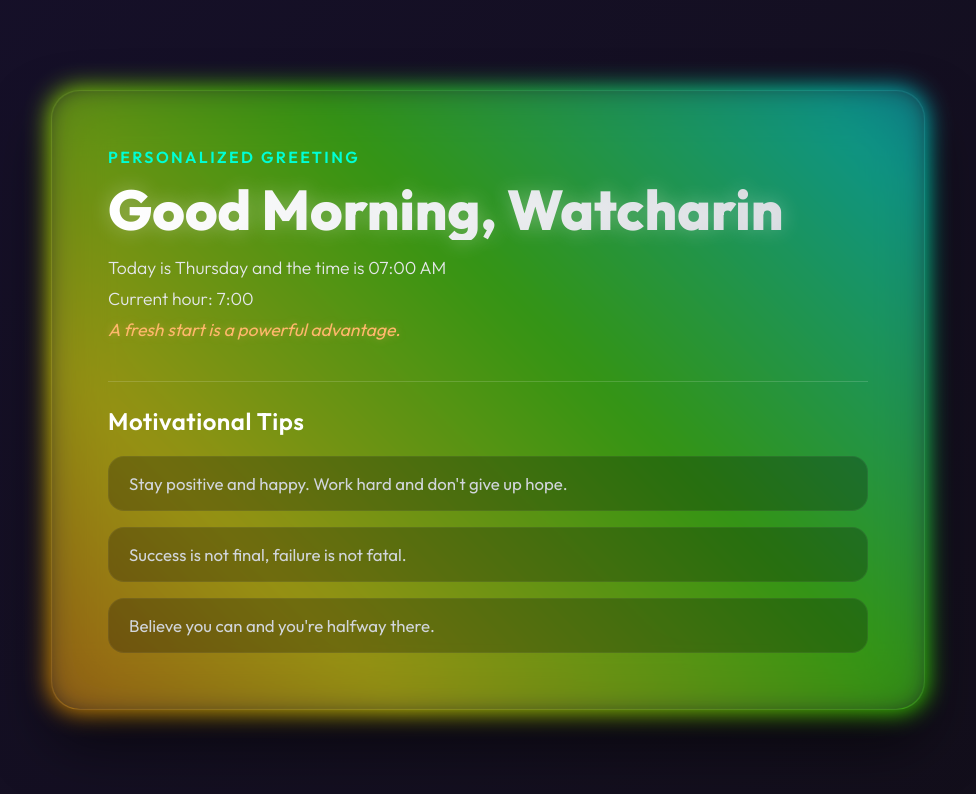
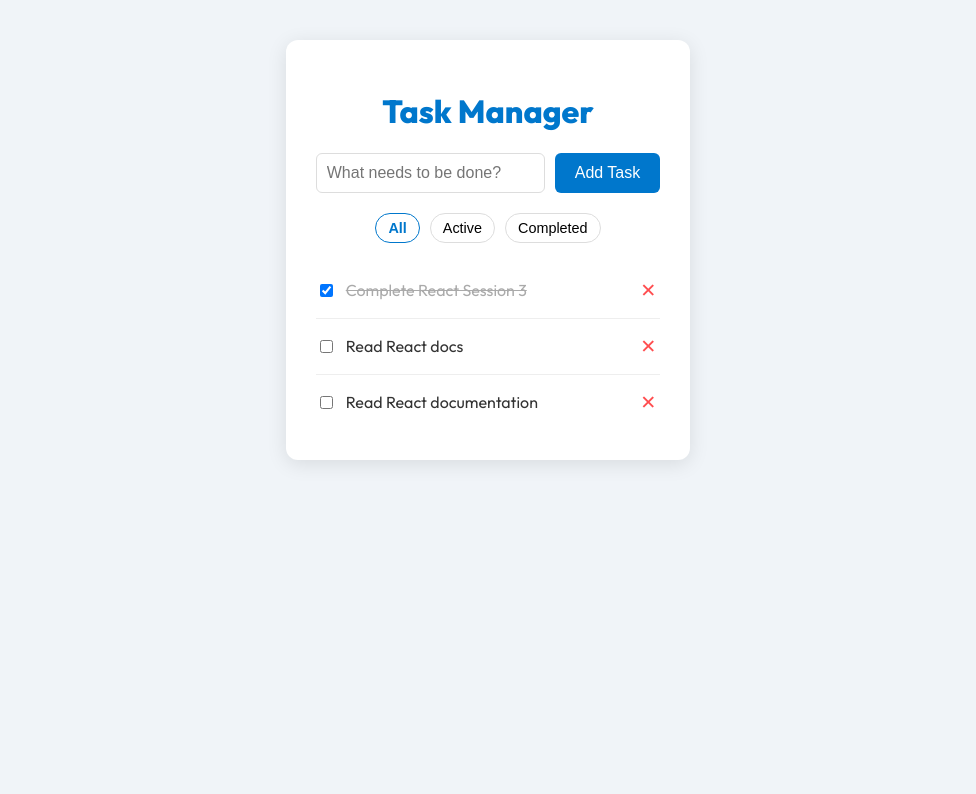
Before and after one commit to Staywithzee/Reacts, a React (Vite) app in the folder react/: page / in a window 1280 px wide. Shown: the top 794 px of the page, without its empty margins (152-1128 px from the left). Built offline with nearby package versions, Linux system fonts and the light colour scheme.

Commit message:
feat: implement task management functionality with add, toggle, delete, and filter features

```diff
--- a/react/src/App.css
+++ b/react/src/App.css
@@ -1,187 +1,117 @@
-.page {
-  min-height: 100vh;
+body {
+  background: #f0f4f8;
+}
+
+.todo-card {
+  background: white;
+  border-radius: 12px;
+  padding: 30px;
+  max-width: 500px;
+  margin: 40px auto;
+  box-shadow: 0 4px 20px rgba(0, 0, 0, 0.1);
+  color: #333;
+}
+
+h1 {
+  text-align: center;
+  color: #0077cc;
+}
+
+.task-item.completed span {
+  text-decoration: line-through;
+  color: #aaa;
+}
+
+.filter-btn.active-filter {
+  border-color: #0077cc;
+  color: #0077cc;
+  font-weight: bold;
+}
+
+/* Supplementary Layout Styles for Lab Steps */
+.task-form {
+  display: flex;
+  gap: 10px;
+  margin-bottom: 20px;
+}
+
+.task-input {
+  flex: 1;
+  padding: 10px;
+  border: 1px solid #ddd;
+  border-radius: 6px;
+  font-size: 1rem;
+}
+
+.add-btn {
+  padding: 10px 20px;
+  background: #0077cc;
+  color: white;
+  border: none;
+  border-radius: 6px;
+  cursor: pointer;
+  font-size: 1rem;
+}
+
+.add-btn:hover {
+  background: #005fa3;
+}
+
+.filter-group {
   display: flex;
   justify-content: center;
-  align-items: center;
-  padding: 24px;
-  box-sizing: border-box;
+  gap: 10px;
+  margin-bottom: 20px;
 }
 
-.card {
-  position: relative;
-  width: min(760px, 92vw);
-  border-radius: 28px;
-  padding: 3.5rem;
-  /* Glassmorphism Inner Container */
-  background: rgba(30, 25, 45, 0.4);
-  backdrop-filter: blur(25px);
-  -webkit-backdrop-filter: blur(25px);
-  border: 1px solid rgba(255, 255, 255, 0.08);
-  box-shadow: 0 30px 60px rgba(0, 0, 0, 0.6), inset 0 0 0 1px rgba(255, 255, 255, 0.05);
-  transition: transform 0.5s cubic-bezier(0.175, 0.885, 0.32, 1.275);
+.filter-btn {
+  padding: 6px 12px;
+  border: 1px solid #ddd;
+  background: white;
+  border-radius: 20px;
+  cursor: pointer;
+  font-size: 0.9rem;
 }
 
-.card:hover {
-  transform: translateY(-10px) scale(1.02);
+.filter-btn:hover {
+  background: #f8f9fa;
 }
 
-/* === The Animated Rainbow Glowing Border Effect === */
-.card::before {
-  content: '';
-  position: absolute;
-  /* Slightly expand behind the card */
-  top: -3px; left: -3px; right: -3px; bottom: -3px;
-  background: linear-gradient(
-    45deg,
-    #ff0000, #ff7300, #fffb00, #48ff00, #00ffd5, #002bff, #7a00ff, #ff00c8, #ff0000
-  );
-  background-size: 400%;
-  z-index: -1;
-  filter: blur(12px);
-  border-radius: 30px;
-  animation: glowingRainbow 15s linear infinite;
-  opacity: 0.8;
-  transition: opacity 0.3s ease-in-out, filter 0.3s ease-in-out;
+.task-list {
+  list-style: none;
+  padding: 0;
+  margin: 0;
 }
 
-.card:hover::before {
-  opacity: 1;
-  filter: blur(20px);
+.task-item {
+  display: flex;
+  justify-content: space-between;
+  align-items: center;
+  padding: 12px 0;
+  border-bottom: 1px solid #eee;
 }
 
-/* To ensure text is clickable and has its own background scope */
-.card::after {
-  content: '';
-  position: absolute;
-  top: 0; left: 0; right: 0; bottom: 0;
-  background: inherit;
-  border-radius: inherit;
-  backdrop-filter: inherit;
-  z-index: -1;
+.task-item:last-child {
+  border-bottom: none;
 }
 
-@keyframes glowingRainbow {
-  0% { background-position: 0 0; }
-  50% { background-position: 400% 0; }
-  100% { background-position: 0 0; }
+.task-label {
+  display: flex;
+  align-items: center;
+  gap: 10px;
+  cursor: pointer;
+  flex: 1;
 }
 
-.greeting-block {
-  text-align: left;
+.task-item button {
+  background: none;
+  border: none;
+  color: #ff4d4f;
+  font-size: 1.2rem;
+  cursor: pointer;
+  padding: 4px;
 }
 
-.greeting-label {
-  margin: 0;
-  color: #00ffd5;
-  font-size: 1rem;
-  font-weight: 600;
-  letter-spacing: 0.15em;
-  text-transform: uppercase;
-  animation: slideFadeIn 0.8s ease-out forwards;
-  opacity: 0;
-  transform: translateY(20px);
+.task-item button:hover {
+  color: #d9363e;
 }
-
-.greeting-block h1 {
-  margin: 12px 0 16px;
-  color: #ffffff;
-  font-size: clamp(2.5rem, 5vw, 3.5rem);
-  font-weight: 800;
-  line-height: 1.1;
-  text-shadow: 0 0 20px rgba(255, 255, 255, 0.3);
-  animation: slideFadeIn 0.8s ease-out 0.2s forwards;
-  opacity: 0;
-  transform: translateY(20px);
-  background: linear-gradient(to right, #ffffff, #d1d5db);
-  -webkit-background-clip: text;
-  -webkit-text-fill-color: transparent;
-}
-
-.date-time,
-.hour-line,
-.mood-line {
-  margin: 0;
-  color: #e5e7eb;
-  font-weight: 300;
-  font-size: 1.1rem;
-  animation: slideFadeIn 0.8s ease-out 0.4s forwards;
-  opacity: 0;
-  transform: translateY(20px);
-}
-
-.hour-line {
-  margin-top: 8px;
-}
-.mood-line {
-  margin-top: 8px;
-  font-style: italic;
-  font-weight: 400;
-  color: #ffb86c;
-  text-shadow: 0 0 8px rgba(255, 184, 108, 0.4);
-}
-
-.tips-block {
-  margin-top: 40px;
-  padding-top: 24px;
-  border-top: 1px solid rgba(255, 255, 255, 0.15);
-  animation: slideFadeIn 0.8s ease-out 0.6s forwards;
-  opacity: 0;
-  transform: translateY(20px);
-}
-
-.tips-block h2 {
-  margin: 0 0 20px;
-  font-size: 1.5rem;
-  color: #ffffff;
-  font-weight: 600;
-  letter-spacing: 0.5px;
-}
-
-.tips-list {
-  margin: 0;
-  padding-left: 0;
-  list-style: none;
-  display: grid;
-  gap: 16px;
-}
-
-.tips-list li {
-  background: rgba(0, 0, 0, 0.25);
-  padding: 16px 20px;
-  border-radius: 16px;
-  color: #d1d5db;
-  transition: all 0.4s cubic-bezier(0.175, 0.885, 0.32, 1.275);
-  border: 1px solid rgba(255, 255, 255, 0.05);
-  cursor: default;
-  font-size: 1.05rem;
-  position: relative;
-  overflow: hidden;
-}
-
-.tips-list li::before {
-  content: '';
-  position: absolute;
-  top: 0; left: 0; width: 4px; height: 100%;
-  background: linear-gradient(to bottom, #00ffd5, #7a00ff);
-  opacity: 0;
-  transition: opacity 0.3s ease;
-}
-
-.tips-list li:hover {
-  background: rgba(255, 255, 255, 0.08);
-  transform: translateX(12px) scale(1.01);
-  border-color: rgba(255, 255, 255, 0.2);
-  color: #fff;
-  box-shadow: 0 10px 25px rgba(0, 0, 0, 0.3);
-}
-
-.tips-list li:hover::before {
-  opacity: 1;
-}
-
-@keyframes slideFadeIn {
-  to {
-    opacity: 1;
-    transform: translateY(0);
-  }
-}
--- a/react/src/App.jsx
+++ b/react/src/App.jsx
@@ -1,28 +1,73 @@
-import Greeting from './Greeting';
+import { useState } from 'react';
+import TaskInput from './components/TaskInput';
+import TaskItem from './components/TaskItem';
 import './App.css';
 
-const tips = [
-  "Stay positive and happy. Work hard and don't give up hope.",
-  "Success is not final, failure is not fatal.",
-  "Believe you can and you're halfway there."
+const initialTasks = [
+  { id: 1, text: 'Complete React Session 3', completed: true },
+  { id: 2, text: 'Read React docs', completed: false },
+  { id: 3, text: 'Read React documentation', completed: false },
 ];
+let nextId = 4;
 
 function App() {
+  const [tasks, setTasks] = useState(initialTasks);
+  const [filter, setFilter] = useState('all');
+
+  function handleAddTask(text) {
+    setTasks([...tasks, { id: nextId++, text, completed: false }]);
+  }
+
+  function handleToggle(id) {
+    setTasks(tasks.map(t => t.id === id ? { ...t, completed: !t.completed } : t));
+  }
+
+  function handleDelete(id) {
+    setTasks(tasks.filter(t => t.id !== id));
+  }
+
+  const filteredTasks = tasks.filter((task) => {
+    if (filter === "active") return !task.completed;
+    if (filter === "completed") return task.completed;
+    return true; // "all"
+  });
+
   return (
-    <main className="page">
-      <section className="card">
-        <Greeting name="Watcharin" />
-        <div className="tips-block">
-          <h2>Motivational Tips</h2>
-          <ul className="tips-list">
-            {tips.map((tip, index) => (
-              <li key={index}>{tip}</li>
-            ))}
-          </ul>
-        </div>
-      </section>
-    </main>
-  )
+    <div className="todo-card">
+      <h1>Task Manager</h1>
+      <TaskInput onAddTask={handleAddTask} />
+      <div className="filter-group">
+        <button
+          className={`filter-btn ${filter === 'all' ? 'active-filter' : ''}`}
+          onClick={() => setFilter('all')}
+        >
+          All
+        </button>
+        <button
+          className={`filter-btn ${filter === 'active' ? 'active-filter' : ''}`}
+          onClick={() => setFilter('active')}
+        >
+          Active
+        </button>
+        <button
+          className={`filter-btn ${filter === 'completed' ? 'active-filter' : ''}`}
+          onClick={() => setFilter('completed')}
+        >
+          Completed
+        </button>
+      </div>
+      <ul className="task-list">
+        {filteredTasks.map(task => (
+          <TaskItem
+            key={task.id}
+            task={task}
+            onToggle={handleToggle}
+            onDelete={handleDelete}
+          />
+        ))}
+      </ul>
+    </div>
+  );
 }
 
 export default App;
--- /dev/null
+++ b/react/src/components/TaskInput.jsx
@@ -0,0 +1,29 @@
+import { useState } from "react";
+
+function TaskInput({ onAddTask }) {
+  const [inputText, setInputText] = useState("");
+
+  function handleSubmit(e) {
+    e.preventDefault();
+    const trimmed = inputText.trim();
+    if (trimmed !== "") {
+      onAddTask(trimmed);
+      setInputText("");
+    }
+  }
+
+  return (
+    <form onSubmit={handleSubmit} className="task-form">
+      <input
+        type="text"
+        value={inputText}
+        onChange={(e) => setInputText(e.target.value)}
+        placeholder="What needs to be done?"
+        className="task-input"
+      />
+      <button type="submit" className="add-btn">Add Task</button>
+    </form>
+  );
+}
+
+export default TaskInput;
--- /dev/null
+++ b/react/src/components/TaskItem.jsx
@@ -0,0 +1,17 @@
+function TaskItem({ task, onToggle, onDelete }) {
+  return (
+    <li className={`task-item${task.completed ? " completed" : ""}`}>
+      <label className="task-label">
+        <input
+          type="checkbox"
+          checked={task.completed}
+          onChange={() => onToggle(task.id)}
+        />
+        <span>{task.text}</span>
+      </label>
+      <button onClick={() => onDelete(task.id)}>✕</button>
+    </li>
+  );
+}
+
+export default TaskItem;
```
